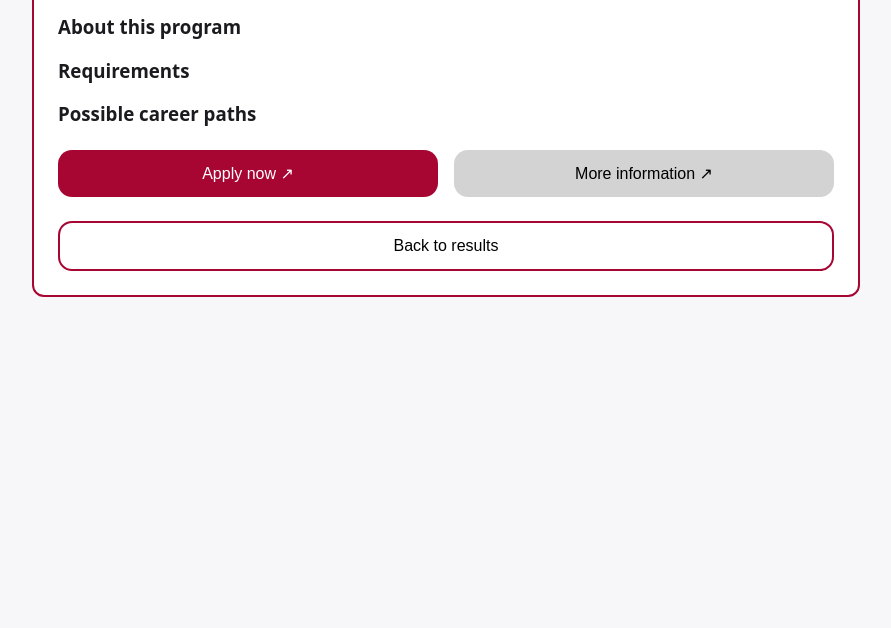
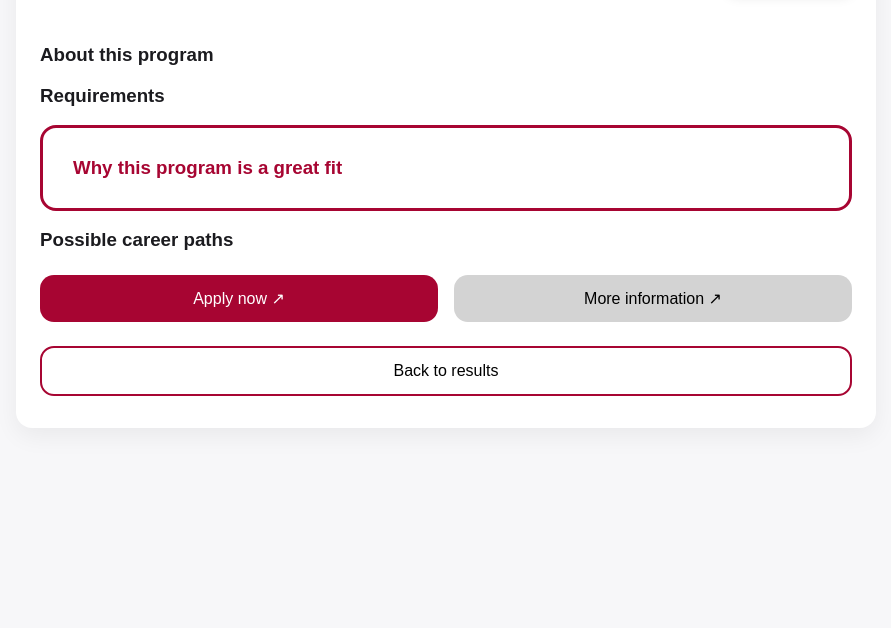
Before and after one commit to JoelTheProgrammer/Uni-Course-Finder, a website: page detail.html in a window 1280 px wide. Shown: the part 172-800 px from the top of the page, without its empty margins (194-1085 px from the left). Drawn offline with Linux system fonts and the light colour scheme.

Commit message:
Fixed styling for detail.html

```diff
--- a/detail.html
+++ b/detail.html
@@ -18,8 +18,8 @@
   </header>
 
 
-  <main class="container">
-    <section class="detail-card">
+  <main>
+    <section class="card container">
       <!-- Title + badges + image -->
       <div class="program-header">
         <div class="program-header-text">
@@ -40,9 +40,10 @@
       <ul id="programReqs"></ul>
 
       <!-- Fit explanation -->
-      <h3 data-i18n="detail.fit" style="display:none">Why this program fits your goals</h3>
-      <div id="programFit"></div>
-
+      <div class="program-fit">
+        <h3 data-i18n="detail.fit" style="color:#a70532">Why this course could be a good fit for you</h3>
+        <div id="programFit" style="margin:16px 0; line-height:1.5;"></div>
+      </div>
 
       <!-- Possible jobs -->
       <h3 data-i18n="detail.jobs">Possible jobs</h3>
```
